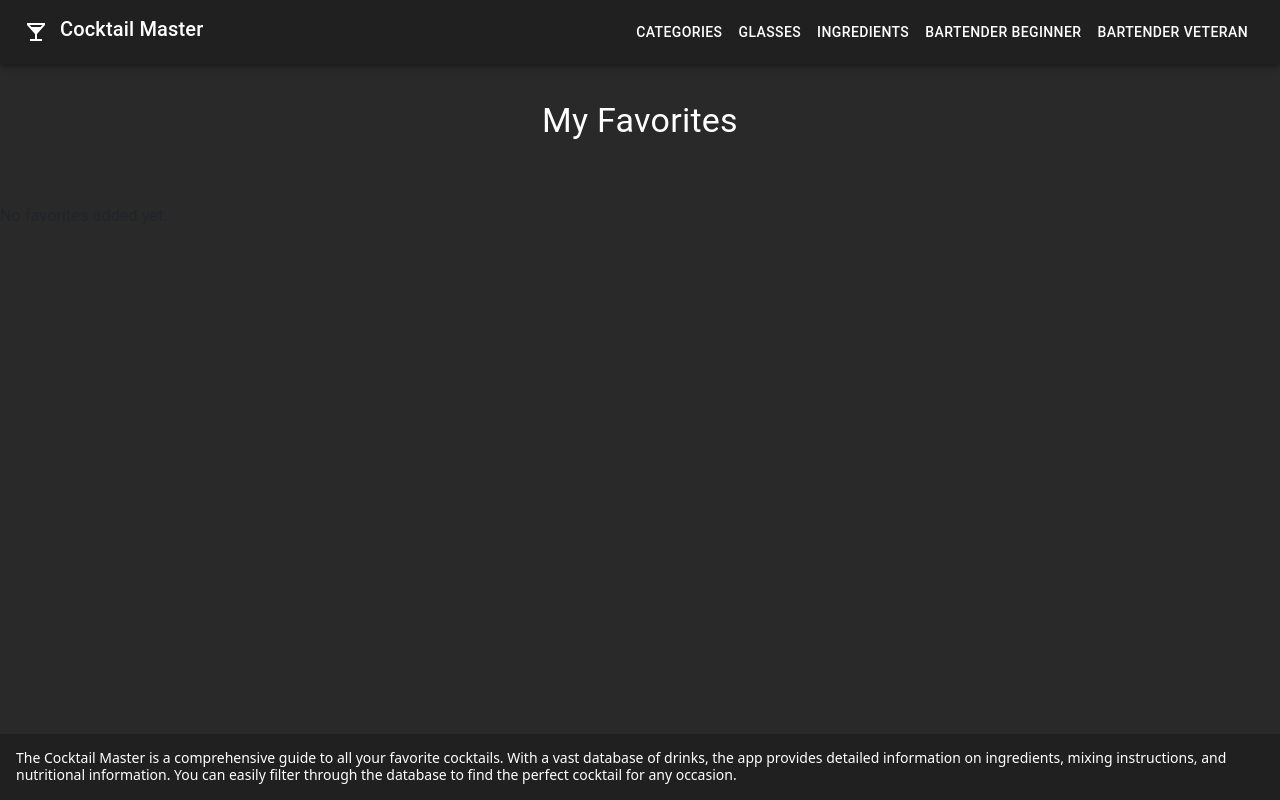
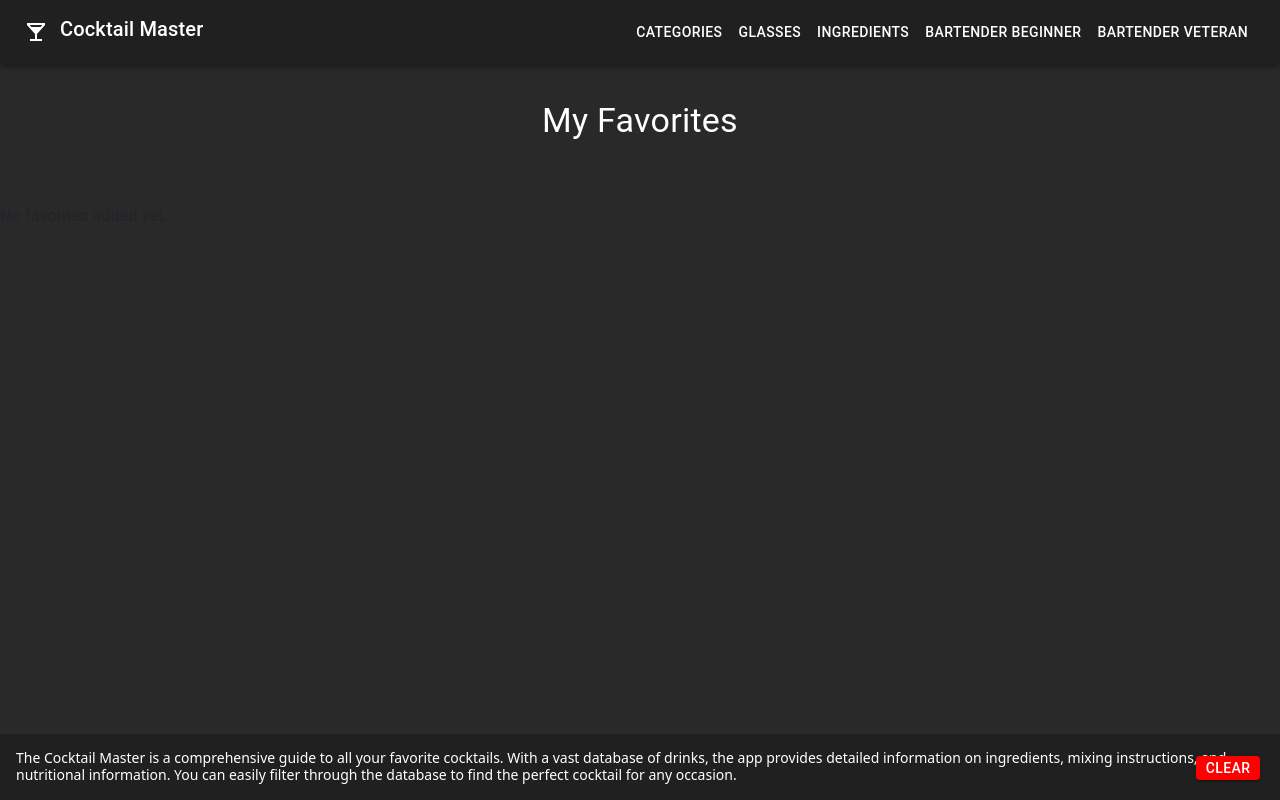
Before and after one commit to jahac00/Praksa_Lilly021-main-master-master-master-master-master, a React (Create React App) app: page / in a window 1280 px wide. Built offline with nearby package versions, Linux system fonts and the light colour scheme.

Commit message:
Update: Clear Storage Button

```diff
--- a/src/components/ClearLocalStorageButton.js
+++ b/src/components/ClearLocalStorageButton.js
@@ -1,13 +1,23 @@
 import Button from "@mui/material/Button";
+import styles from "../css/clearStorageButton.module.css";
 
 function ClearLocalStorageButton() {
     function handleClearLocalStorage() {
       localStorage.clear();
+      window.location.reload(false);
       // add any additional code you want to run after clearing the localStorage
     }
 
     return (
-      <Button variant="contained" onClick={handleClearLocalStorage}>Clear Local Storage</Button>
+      <div className={styles.clearLocalStorageButton}>
+        <Button
+          variant="contained"
+          onClick={handleClearLocalStorage}
+          className={styles.button}
+        >
+          Clear
+        </Button>
+      </div>
     );
   }
 
--- a/src/components/Footer.js
+++ b/src/components/Footer.js
@@ -1,4 +1,4 @@
-// import ClearLocalStorageButton from "./ClearLocalStorageButton";
+import ClearLocalStorageButton from "./ClearLocalStorageButton";
 import styles from "../css/footer.module.css";
 
 function Footer() {
@@ -11,7 +11,7 @@ function Footer() {
         information. You can easily filter through the database to find the
         perfect cocktail for any occasion.
       </h1>
-      {/* <ClearLocalStorageButton/> */}
+      <ClearLocalStorageButton/>
     </div>
   );
 }
--- /dev/null
+++ b/src/css/clearStorageButton.module.css
@@ -0,0 +1,41 @@
+.clearLocalStorageButton {
+    position: fixed;
+    bottom: 20px;
+    right: 20px;
+    font-size: 12px;
+  }
+
+  .clearLocalStorageButton button {
+    color: white;
+    background-color: red;
+    height: 24px;
+    width: 24px;
+    padding: 0 12px;
+  }
+
+.clearLocalStorageButton:hover{
+    animation: animate 0.2s;
+}
+
+@keyframes animate{
+    0%{
+        transform: rotate(0deg) translateX(0px);
+
+    }
+    25%{
+        transform: rotate(-10deg) translateX(-10px);
+
+    }
+    50%{
+        transform: rotate(0deg) translateX(0px);
+
+    }
+    75%{
+        transform: rotate(10deg) translateX(10px);
+
+    }
+    100%{
+        transform: rotate(0deg) translateX(0px);
+
+    }
+}
```
